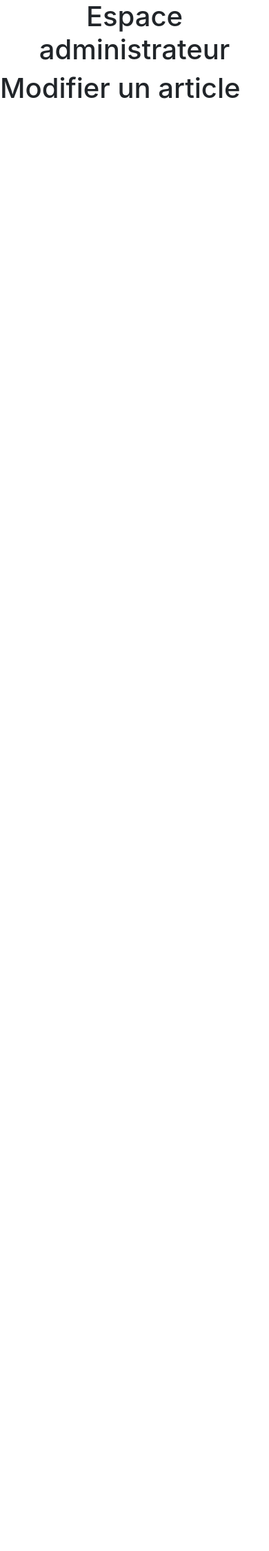
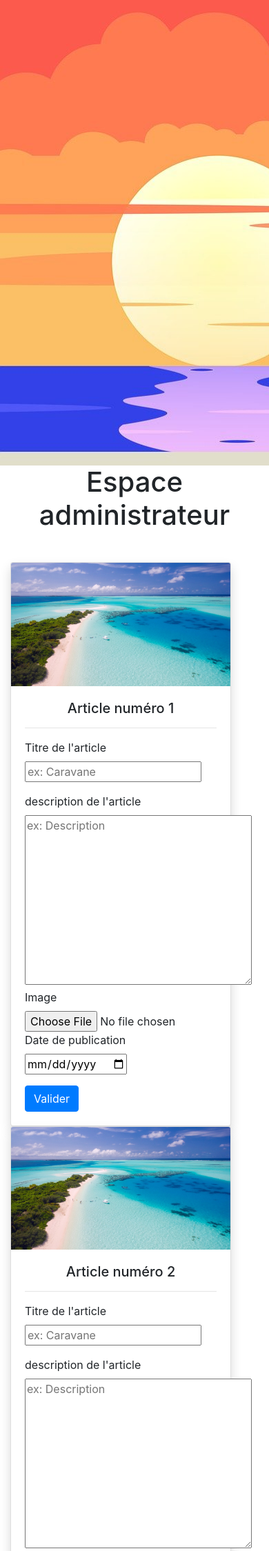
Before and after one commit to nicolascuisnier/home_camper, a PHP site: page /view/admin.php in a window 390 px wide. Shown: the top 2249 px of the page at 69% size. Before the commit the page ends 143 px from the top, so only its background shows below. Run offline with PHP 8.4, Linux system fonts and the light colour scheme; some libraries are stand-ins or nearby versions.

Commit message:
version1-4

```diff
--- a/assets/style.css
+++ b/assets/style.css
@@ -203,3 +203,10 @@ body{
 .btn{
     color: black;
 }
+
+.header{
+    background-image: url(../assets/img/van.header.jpg);
+    height: 80vh;
+    width: 100%;
+
+}
--- /dev/null
+++ b/controller/article.controller.php
@@ -0,0 +1,3 @@
+<?php
+
+require_once "models/database.php";
--- a/index.php
+++ b/index.php
@@ -1,5 +1,6 @@
 <?php
-require_once "controller/index.controller.php";
+require_once "controller/article.controller.php"
+
 
 ?>
 
--- a/view/admin.php
+++ b/view/admin.php
@@ -1,33 +1,138 @@
+<?php
+
+
+?>
+
+
 <!doctype html>
 <html lang="fr">
+
 <head>
   <title>Admin</title>
-    <!-- Required meta tags -->
   <meta charset="utf-8">
   <meta name="viewport" content="width=device-width, initial-scale=1, shrink-to-fit=no">
-
-    <!-- Bootstrap CSS -->
   <link rel="stylesheet" href="/assets/style.css">
+  <link rel="stylesheet" href="https://pro.fontawesome.com/releases/v5.10.0/css/all.css" integrity="sha384-AYmEC3Yw5cVb3ZcuHtOA93w35dYTsvhLPVnYs9eStHfGJvOvKxVfELGroGkvsg+p" crossorigin="anonymous" />
   <link rel="stylesheet" href="https://stackpath.bootstrapcdn.com/bootstrap/4.3.1/css/bootstrap.min.css" integrity="sha384-ggOyR0iXCbMQv3Xipma34MD+dH/1fQ784/j6cY/iJTQUOhcWr7x9JvoRxT2MZw1T" crossorigin="anonymous">
 </head>
+
 <body>
+  <div class="header">
+  </div>
   <div class="text-center">
     <h1>Espace administrateur</h1>
+  </div>
 
+  <div class="container ">
+    <div class=" row ">
+      <div class="col-sm-4">
+        <div class="card shadow" style="width: 20rem;">
+        <img src="../assets/img/plage.jpg" class="card-img-top" alt="...">
+          <div class="card-body">
+            <h5 class="card-title text-center">Article numéro 1</h5>
+            <hr>
+            <div>
+              <label for="article_title">Titre de l'article</label>
+              <input type="text" name="article_title" id="article_title" placeholder="ex: Caravane">
             </div>
 
             <div>
-    <H1>Modifier un article</H1>
+              <label for="article_content" class="mt-3">description de l'article</label>
+              <textarea name="article_content" id="article_content" cols="30" rows="10" placeholder="ex: Description"></textarea>
+            </div>
 
+            <div>
+              <label for="article_img">Image</label>
+              <input type="file" name="article_img" id="article_img">
+            </div>
+
+            <div>
+              <label for="article_publication_date">Date de publication</label>
+              <input type="date" name="article_publication_date" id="article_publication_date">
+            </div>
+
+            <div>
+              <a href="#" type="submit" class="btn btn-primary mt-3">Valider</a>
+            </div>
+          </div>
+        </div>
+      </div>
+      <div class="col-sm-4">
+      <div class="card shadow" style="width: 20rem;">
+          <img src="../assets/img/plage.jpg" class="card-img-top" alt="...">
+          <div class="card-body">
+            <h5 class="card-title text-center">Article numéro 2</h5>
+            <hr>
+            <div>
+              <label for="article_title">Titre de l'article</label>
+              <input type="text" name="article_title" id="article_title" placeholder="ex: Caravane">
+            </div>
+
+            <div>
+              <label for="article_content" class="mt-3">description de l'article</label>
+              <textarea name="article_content" id="article_content" cols="30" rows="10" placeholder="ex: Description"></textarea>
+            </div>
+
+            <div>
+              <label for="article_img">Image</label>
+              <input type="file" name="article_img" id="article_img">
+            </div>
+
+            <div>
+              <label for="article_publication_date">Date de publication</label>
+              <input type="date" name="article_publication_date" id="article_publication_date">
+            </div>
+
+            <div>
+              <a href="#" type="submit" class="btn btn-primary mt-3">Valider</a>
+            </div>
+          </div>
+        </div>
+      </div>
+      <div class="col-sm-4 ">
+      <div class="card shadow" style="width: 20rem;">
+          <img src="../assets/img/plage.jpg" class="card-img-top" alt="...">
+          <div class="card-body">
+            <h5 class="card-title text-center">Article numéro 3</h5>
+            <hr>
+            <div>
+              <label for="article_title">Titre de l'article</label>
+              <input type="text" name="article_title" id="article_title" placeholder="ex: Caravane">
+            </div>
+
+            <div>
+              <label for="article_content" class="mt-3">description de l'article</label>
+              <textarea name="article_content" id="article_content" cols="30" rows="10" placeholder="ex: Description"></textarea>
+            </div>
+
+            <div>
+              <label for="article_img">Image</label>
+              <input type="file" name="article_img" id="article_img">
+            </div>
+
+            <div>
+              <label for="article_publication_date">Date de publication</label>
+              <input type="date" name="article_publication_date" id="article_publication_date">
+            </div>
+
+            <div>
+              <a href="#" type="submit" class="btn btn-primary mt-3">Valider</a>
+            </div>
+          </div>
+        </div>
+      </div>
+    </div>
   </div>
 
 
 
 
-
-
+<?php
+  require_once "../controller/footer.controller.php"
+?>
   <script src="https://code.jquery.com/jquery-3.3.1.slim.min.js" integrity="sha384-q8i/X+965DzO0rT7abK41JStQIAqVgRVzpbzo5smXKp4YfRvH+8abtTE1Pi6jizo" crossorigin="anonymous"></script>
   <script src="https://cdnjs.cloudflare.com/ajax/libs/popper.js/1.14.7/umd/popper.min.js" integrity="sha384-UO2eT0CpHqdSJQ6hJty5KVphtPhzWj9WO1clHTMGa3JDZwrnQq4sF86dIHNDz0W1" crossorigin="anonymous"></script>
   <script src="https://stackpath.bootstrapcdn.com/bootstrap/4.3.1/js/bootstrap.min.js" integrity="sha384-JjSmVgyd0p3pXB1rRibZUAYoIIy6OrQ6VrjIEaFf/nJGzIxFDsf4x0xIM+B07jRM" crossorigin="anonymous"></script>
 </body>
+
 </html>
```
Also changed, not shown: controller/admin.controller.php (added, +49 -0 lines), models/nc_article.php (added, +38 -0 lines), assets/img/plage.admin.jpg (added), assets/img/plage.jpg (added), assets/img/van.header.jpg (added). Lines whose indentation alone changed are shown as unchanged.
